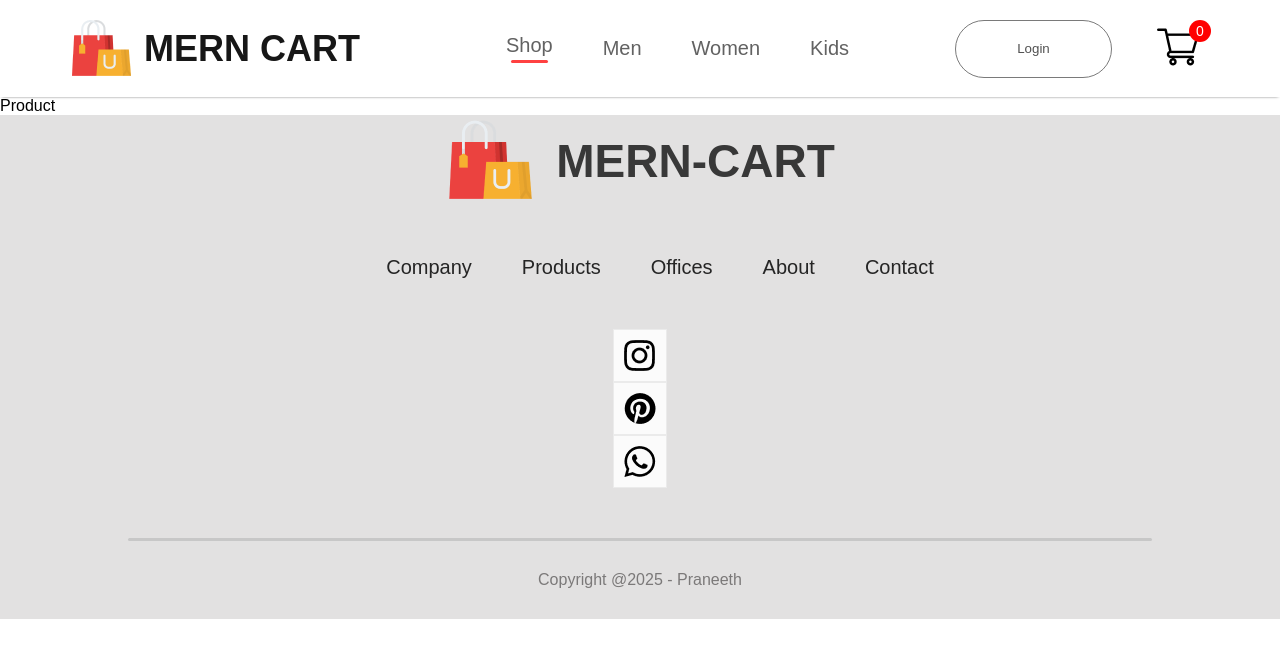
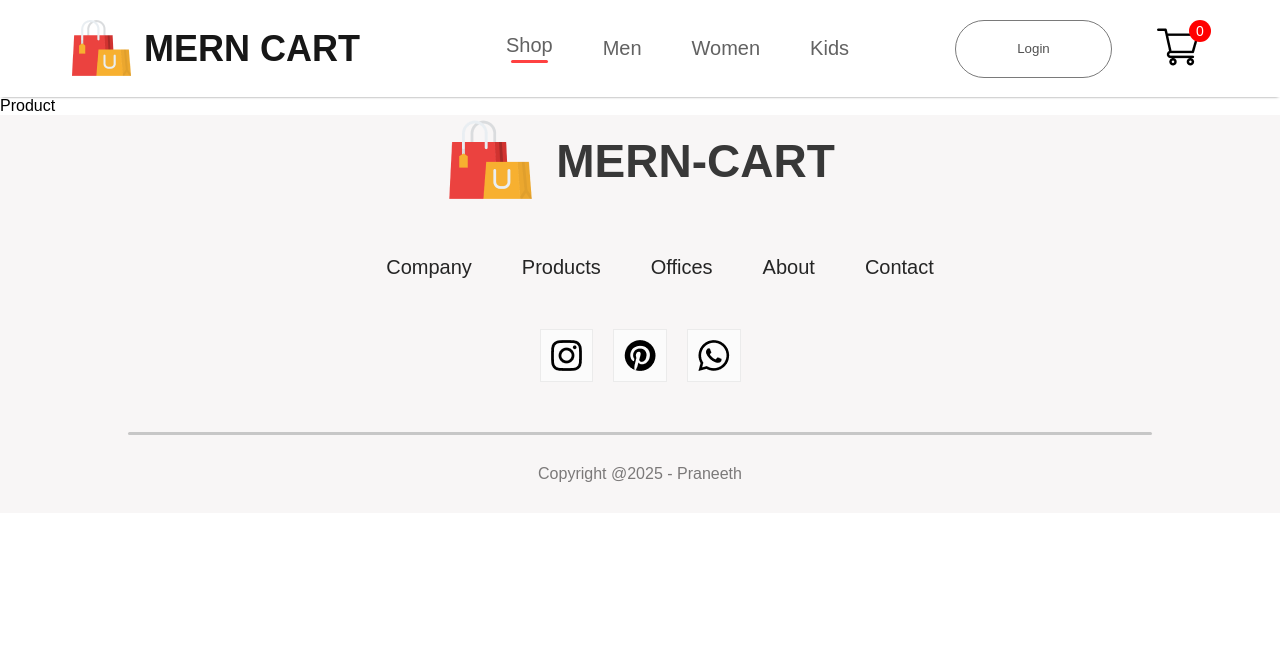
Before and after one commit to PraneethBunny123/MERN-Cart, a React (Vite) app in the folder frontend/: page /product in a window 1280 px wide. Shown: the top 658 px of the page. Built offline with nearby package versions, Linux system fonts and the light colour scheme.

Commit message:
style mods

```diff
--- a/frontend/src/components/Footer/Footer.css
+++ b/frontend/src/components/Footer/Footer.css
@@ -4,7 +4,7 @@
     justify-content: center;
     align-items: center;
     gap: 50px;
-    background: rgb(226, 225, 225);
+    background: rgb(248, 246, 246);
 }
 
 .footer-logo {
@@ -31,7 +31,7 @@
     cursor: pointer;
 }
 
-.footer-social-icon {
+.footer-social-icons {
     display: flex;
     gap: 20px;
 }
--- a/frontend/src/components/Navbar/Navbar.css
+++ b/frontend/src/components/Navbar/Navbar.css
@@ -2,7 +2,7 @@
     display: flex;
     justify-content: space-around;
     padding: 16px;
-    box-shadow: 0 1px 3px -2px black;
+    box-shadow: 0 1px 3px -2px black;\
 }
 
 .nav-logo {
```
